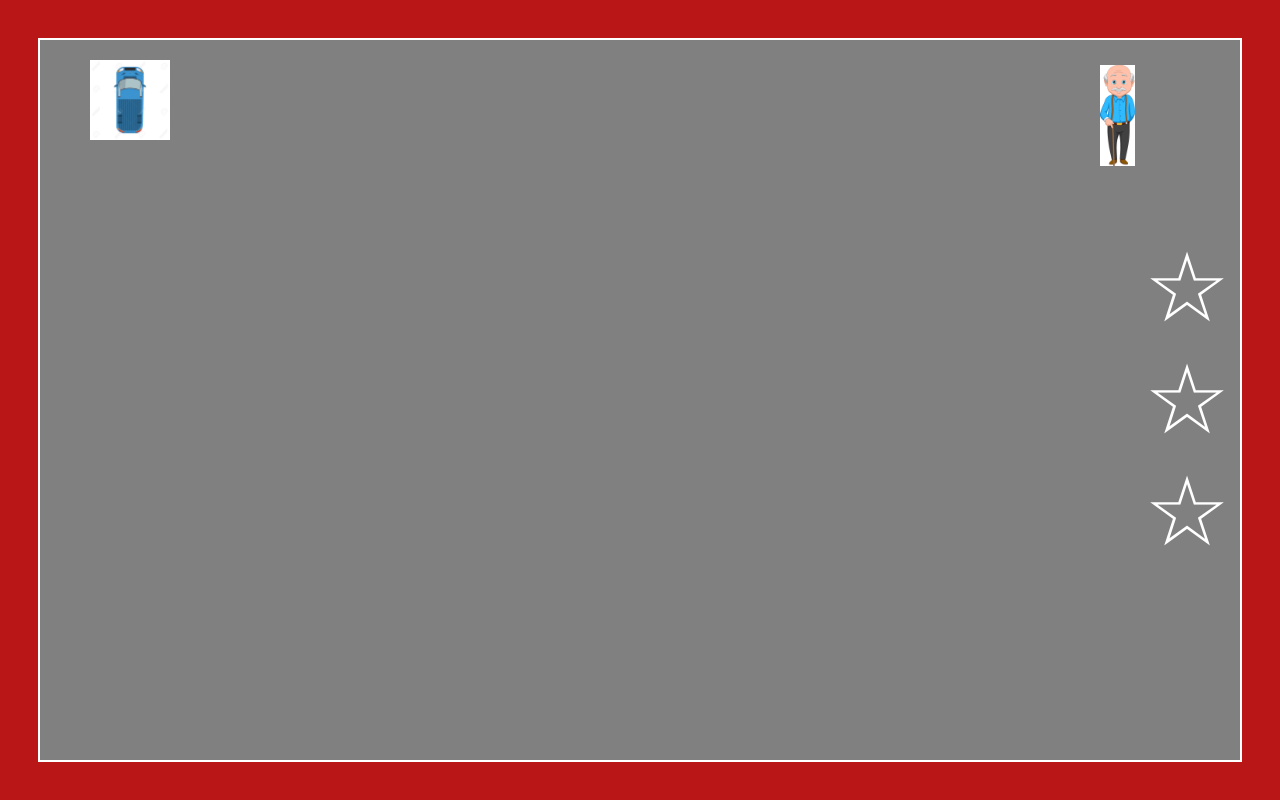
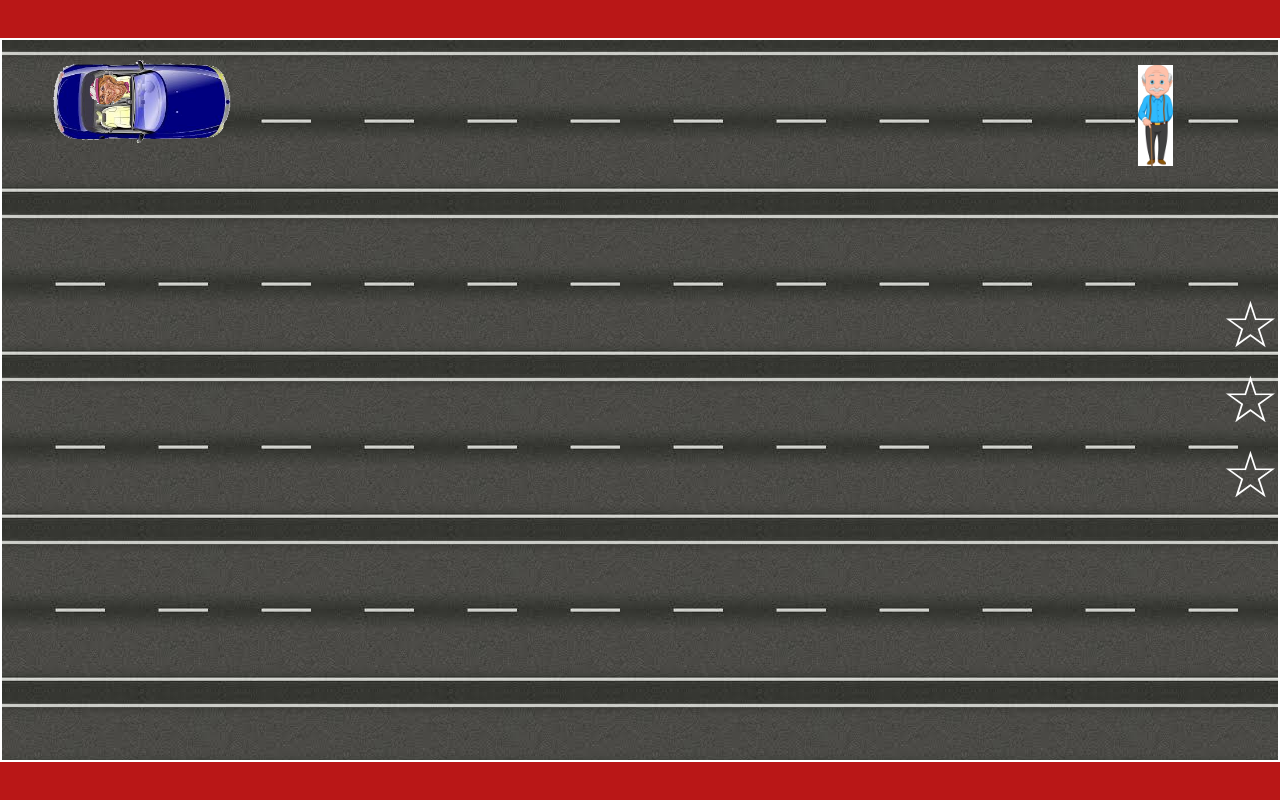
Before and after one commit to CristinaAguileraBriones/primerJuego, a plain HTML site: page index.html in a window 1280 px wide. Both pictures are taken after a click on the button "Start". Drawn offline with Linux system fonts and the light colour scheme.

Commit message:
cambio de estilo

```diff
--- a/js/Espe.js
+++ b/js/Espe.js
@@ -4,8 +4,8 @@ class Espe {
 
         this.x = 50
         this.y = 20
-        this.h = 35
-        this.w = 80
+        this.h = 50
+        this.w = 180
 
         this.speedMovement = 20
         this.isMovingUp = true
@@ -13,7 +13,7 @@ class Espe {
 
         //crear Espe en DOM
         this.espeNode = document.createElement("img")
-        this.espeNode.src = "./img/cochePrueba.png"
+        this.espeNode.src = "./img/prototipo-esperanza(1).png"
         pantallaJuegoNode.append(this.espeNode)
 
         //ajustar tamaño
--- a/style.css
+++ b/style.css
@@ -83,10 +83,10 @@
     align-items: center;
     border: white 2px solid;
     height: 90vh;
-    width: 150vh;
+    width: 210vh;
     pointer-events: none;
     position: relative;
-    background-color: grey;
+    background-image: url(./img/carretera.png);
     overflow: hidden;
 
 
@@ -95,20 +95,20 @@
     content: '☆\A☆\A☆'; /* Usar \A para salto de línea */
     white-space: pre; /* Mantener los saltos de línea */
     position: absolute;
-    font-size: 6rem; /* Tamaño de las estrellas */
+    font-size: 4rem; /* Tamaño de las estrellas */
     color: white; /* Color de las estrellas */
     top: 50%;
-    left: 50px;
+    left: 1px;
     transform: translateY(-50%); /* Centra verticalmente */
 }
 #contenedor-juego::after {
     content: '☆\A☆\A☆'; /* Usar \A para salto de línea */
     white-space: pre; /* Mantener los saltos de línea */
     position: absolute;
-    font-size: 6rem; /* Tamaño de las estrellas */
+    font-size: 4rem; /* Tamaño de las estrellas */
     color: white; /* Color de las estrellas */
     top: 50%;
-    right: 50px;
+    right: 1px;
     transform: translateY(-50%); /* Centra verticalmente */
 }
 
```
Also changed, not shown: img/carretera.png (added), img/prototipo-esperanza(1).png (added).
